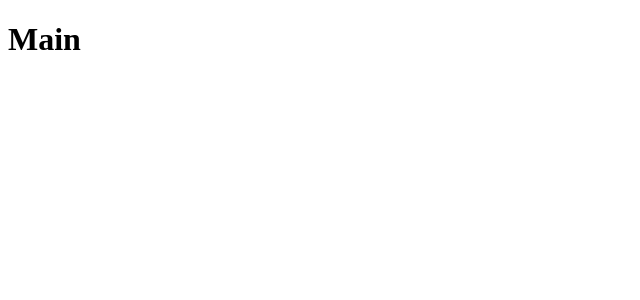
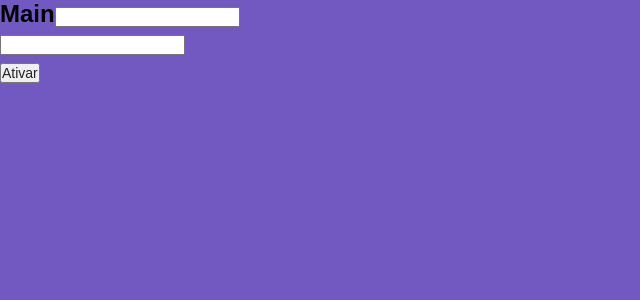
Before and after one commit to luckascalheiros/BootsCamp_modulo05, a React (Create React App) app: page / in a window 1280 px wide. Shown: the top 300 px of the page, without its empty margins (0-640 px from the left). Built offline with nearby package versions, Linux system fonts and the light colour scheme.

Commit message:
styled-components e personalização de styles global

```diff
--- a/package.json
+++ b/package.json
@@ -9,7 +9,8 @@
     "react": "^16.13.1",
     "react-dom": "^16.13.1",
     "react-router-dom": "^5.1.2",
-    "react-scripts": "3.4.1"
+    "react-scripts": "3.4.1",
+    "styled-components": "^5.0.1"
   },
   "scripts": {
     "start": "react-scripts start",
--- a/src/App.js
+++ b/src/App.js
@@ -1,8 +1,14 @@
 import React from 'react';
 import Routes from './routes';
+import GlobalStyle from './styles/global';
 
 function App() {
-    return <Routes />;
+    return (
+        <>
+            <Routes />
+            <GlobalStyle />
+        </>
+    );
 }
 
 export default App;
--- a/src/pages/Main/index.js
+++ b/src/pages/Main/index.js
@@ -1,7 +1,17 @@
 import React from 'react';
+import { Title } from './style';
 
 function Main() {
-    return <h1>Main</h1>;
+    return (
+        <Title error={false}>
+            Main
+            <input type="text" />
+            <br />
+            <input type="text" />
+            <br />
+            <button>Ativar</button>
+        </Title>
+    );
 }
 
 export default Main;
--- /dev/null
+++ b/src/pages/Main/style.js
@@ -0,0 +1,12 @@
+import styled from 'styled-components';
+
+export const Title = styled.h1`
+    font-size: 24px;
+    color: ${props => (props.error === true ? 'red' : 'black')};
+    font-family: Arial, Helvetica, sans-serif;
+
+    small {
+        font-size: 14px;
+        color: black;
+    }
+`;
--- /dev/null
+++ b/src/styles/global.js
@@ -0,0 +1,33 @@
+//style global
+import { createGlobalStyle } from 'styled-components';
+
+export default createGlobalStyle`
+    * {
+        margin: 0;
+        padding: 0;
+        outline: 0;
+        box-sizing: border-box;/* Largira fixa */
+
+    }
+
+html, body, #root {
+    min-height: 100%; /*Faz o layout ocupar toda a pagina */
+}
+
+body {
+    background: #7159c1;
+    -webkit-font-smoothing: antialiased !important; /* Feixa as fontes com definição */
+
+}
+
+body, input, button {
+    color:#222;
+    font-size: 14px;
+    font-family: Arial, Helvetica, sans-serif;
+}
+
+button{
+    /*cursor: pointer;*/
+}
+
+`;
```
Also changed, not shown: extencoes.txt, 1 other file (tests, documents, lock files or other folders).
